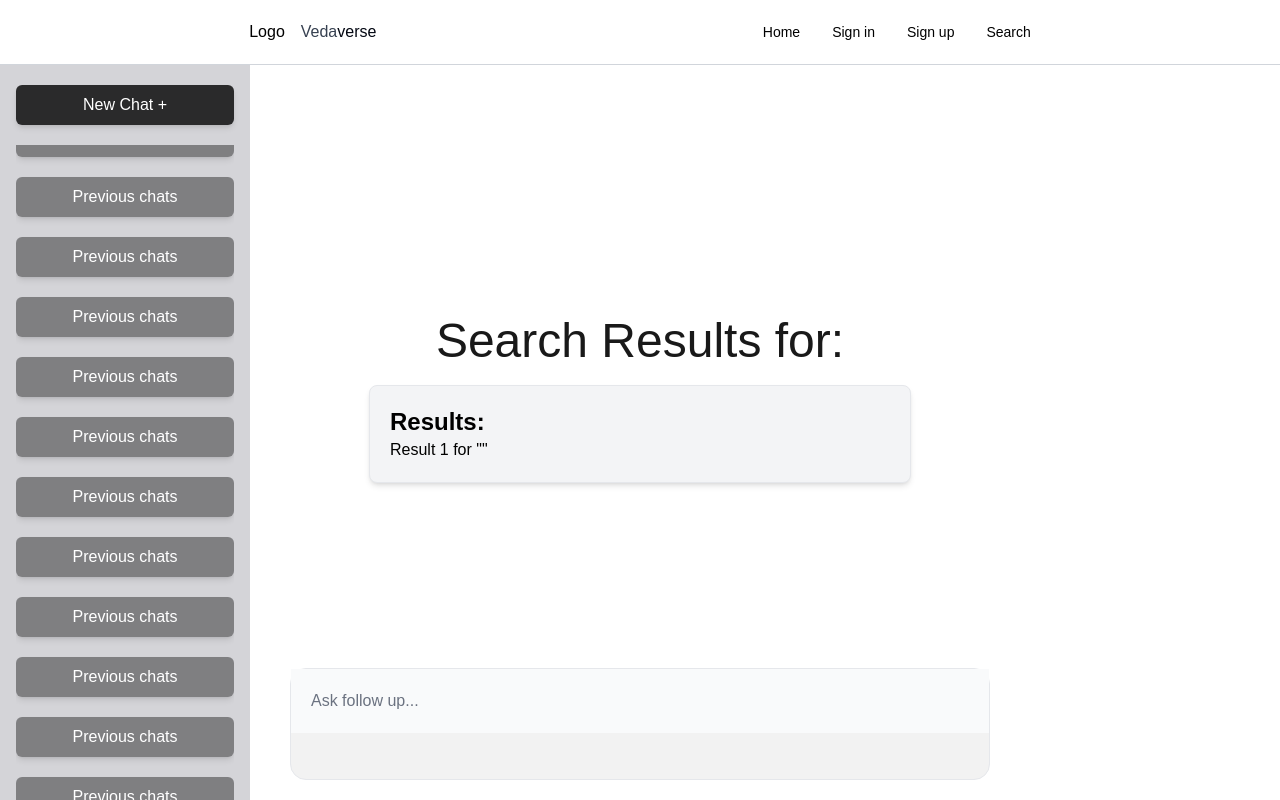
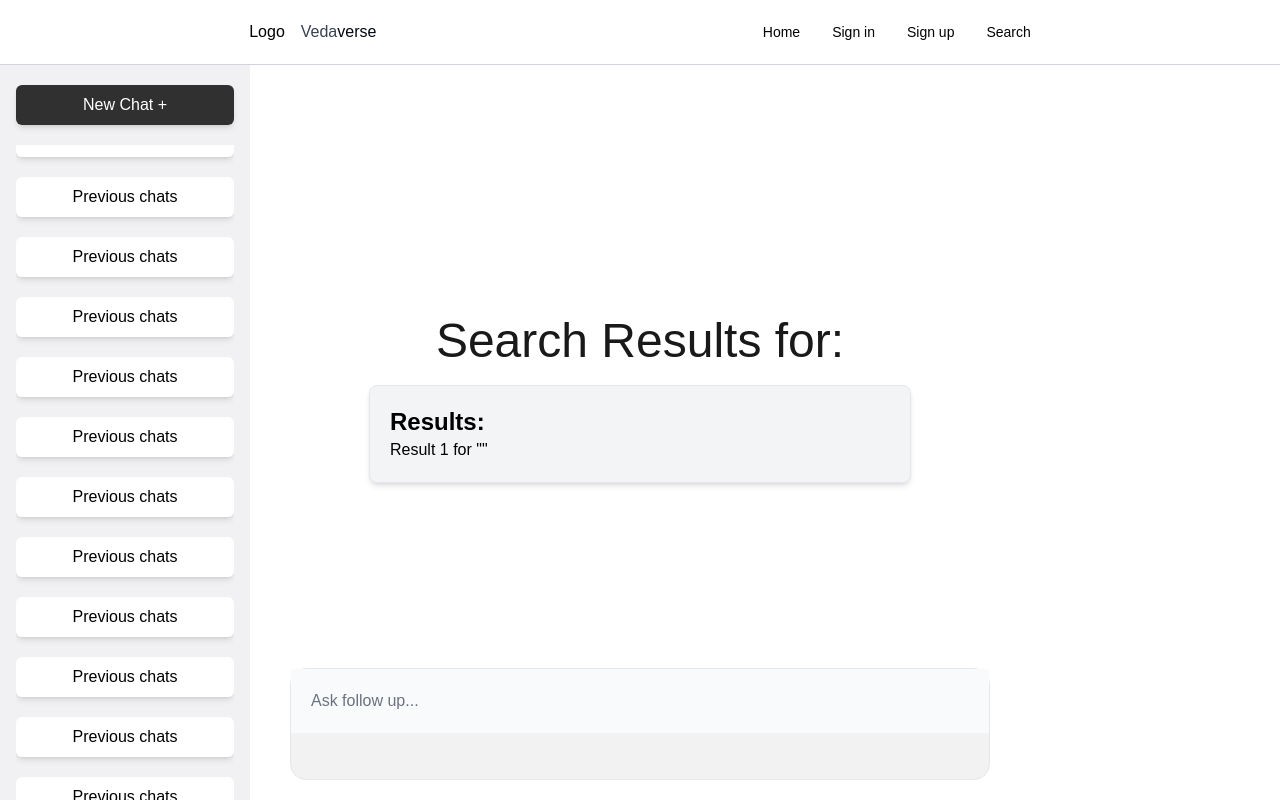
Before and after one commit to RaHarsH/VedaVerse-AI, a Next.js app: page /search/1 in a window 1280 px wide. Built offline with nearby package versions, Linux system fonts and the light colour scheme.

Commit message:
changed the sidemenu bar color

```diff
--- a/app/components/SideMenubar.js
+++ b/app/components/SideMenubar.js
@@ -3,59 +3,59 @@ import React from 'react'
 const SideMenubar = () => {
   return (
     <>
-        <div className="sidebar-container hidden lg:flex flex-col w-[250px] h-screen bg-zinc-300 px-4 fixed mt-[64.8px] ">
+        <div className="sidebar-container hidden lg:flex flex-col w-[250px] h-screen bg-zinc-200/50 px-4 fixed mt-[64.8px] ">
             <div className='flex justify-center mb-5 items-center cursor-pointer mt-5 px-5 py-2 bg-black/80 text-white shadow-md shadow-black/7 rounded-md'>
                 <h2>New Chat +</h2>
             </div><div className='search-history-container overflow-scroll flex flex-col justify-center items-center gap-5'>
                 <div>
                     <p>Search history goes here</p>
                 </div>
-                <div className='flex justify-center items-center cursor-pointer w-full px-2 py-2 bg-black/40 text-white shadow-md shadow-black/7 rounded-md'>
+                <div className='flex justify-center items-center cursor-pointer w-full px-2 py-2 bg-white/95 text-black shadow-md shadow-black/7 rounded-md'>
                     <p>Previous chats</p>
                 </div>
-                <div className='flex justify-center items-center cursor-pointer w-full px-2 py-2 bg-black/40 text-white shadow-md shadow-black/7 rounded-md'>
+                <div className='flex justify-center items-center cursor-pointer w-full px-2 py-2 bg-white/95 text-black shadow-md shadow-black/7 rounded-md'>
                     <p>Previous chats</p>
                 </div>
-                <div className='flex justify-center items-center cursor-pointer w-full px-2 py-2 bg-black/40 text-white shadow-md shadow-black/7 rounded-md'>
+                <div className='flex justify-center items-center cursor-pointer w-full px-2 py-2 bg-white/95 text-black shadow-md shadow-black/7 rounded-md'>
                     <p>Previous chats</p>
                 </div>
-                <div className='flex justify-center items-center cursor-pointer w-full px-2 py-2 bg-black/40 text-white shadow-md shadow-black/7 rounded-md'>
+                <div className='flex justify-center items-center cursor-pointer w-full px-2 py-2 bg-white/95 text-black shadow-md shadow-black/7 rounded-md'>
                     <p>Previous chats</p>
                 </div>
-                <div className='flex justify-center items-center cursor-pointer w-full px-2 py-2 bg-black/40 text-white shadow-md shadow-black/7 rounded-md'>
+                <div className='flex justify-center items-center cursor-pointer w-full px-2 py-2 bg-white/95 text-black shadow-md shadow-black/7 rounded-md'>
                     <p>Previous chats</p>
                 </div>
-                <div className='flex justify-center items-center cursor-pointer w-full px-2 py-2 bg-black/40 text-white shadow-md shadow-black/7 rounded-md'>
+                <div className='flex justify-center items-center cursor-pointer w-full px-2 py-2 bg-white/95 text-black shadow-md shadow-black/7 rounded-md'>
                     <p>Previous chats</p>
                 </div>
-                <div className='flex justify-center items-center cursor-pointer w-full px-2 py-2 bg-black/40 text-white shadow-md shadow-black/7 rounded-md'>
+                <div className='flex justify-center items-center cursor-pointer w-full px-2 py-2 bg-white/95 text-black shadow-md shadow-black/7 rounded-md'>
                     <p>Previous chats</p>
                 </div>
-                <div className='flex justify-center items-center cursor-pointer w-full px-2 py-2 bg-black/40 text-white shadow-md shadow-black/7 rounded-md'>
+                <div className='flex justify-center items-center cursor-pointer w-full px-2 py-2 bg-white/95 text-black shadow-md shadow-black/7 rounded-md'>
                     <p>Previous chats</p>
                 </div>
-                <div className='flex justify-center items-center cursor-pointer w-full px-2 py-2 bg-black/40 text-white shadow-md shadow-black/7 rounded-md'>
+                <div className='flex justify-center items-center cursor-pointer w-full px-2 py-2 bg-white/95 text-black shadow-md shadow-black/7 rounded-md'>
                     <p>Previous chats</p>
                 </div>
-                <div className='flex justify-center items-center cursor-pointer w-full px-2 py-2 bg-black/40 text-white shadow-md shadow-black/7 rounded-md'>
+                <div className='flex justify-center items-center cursor-pointer w-full px-2 py-2 bg-white/95 text-black shadow-md shadow-black/7 rounded-md'>
                     <p>Previous chats</p>
                 </div>
-                <div className='flex justify-center items-center cursor-pointer w-full px-2 py-2 bg-black/40 text-white shadow-md shadow-black/7 rounded-md'>
+                <div className='flex justify-center items-center cursor-pointer w-full px-2 py-2 bg-white/95 text-black shadow-md shadow-black/7 rounded-md'>
                     <p>Previous chats</p>
                 </div>
-                <div className='flex justify-center items-center cursor-pointer w-full px-2 py-2 bg-black/40 text-white shadow-md shadow-black/7 rounded-md'>
+                <div className='flex justify-center items-center cursor-pointer w-full px-2 py-2 bg-white/95 text-black shadow-md shadow-black/7 rounded-md'>
                     <p>Previous chats</p>
                 </div>
-                <div className='flex justify-center items-center cursor-pointer w-full px-2 py-2 bg-black/40 text-white shadow-md shadow-black/7 rounded-md'>
+                <div className='flex justify-center items-center cursor-pointer w-full px-2 py-2 bg-white/95 text-black shadow-md shadow-black/7 rounded-md'>
                     <p>Previous chats</p>
                 </div>
-                <div className='flex justify-center items-center cursor-pointer w-full px-2 py-2 bg-black/40 text-white shadow-md shadow-black/7 rounded-md'>
+                <div className='flex justify-center items-center cursor-pointer w-full px-2 py-2 bg-white/95 text-black shadow-md shadow-black/7 rounded-md'>
                     <p>Previous chats</p>
                 </div>
-                <div className='flex justify-center items-center cursor-pointer w-full px-2 py-2 bg-black/40 text-white shadow-md shadow-black/7 rounded-md'>
+                <div className='flex justify-center items-center cursor-pointer w-full px-2 py-2 bg-white/95 text-black shadow-md shadow-black/7 rounded-md'>
                     <p>Previous chats</p>
                 </div>
-                <div className='flex justify-center items-center cursor-pointer w-full px-2 py-2 bg-black/40 text-white shadow-md shadow-black/7 rounded-md'>
+                <div className='flex justify-center items-center cursor-pointer w-full px-2 py-2 bg-white/95 text-black shadow-md shadow-black/7 rounded-md'>
                     <p>Previous chats</p>
                 </div>
             </div>
```
